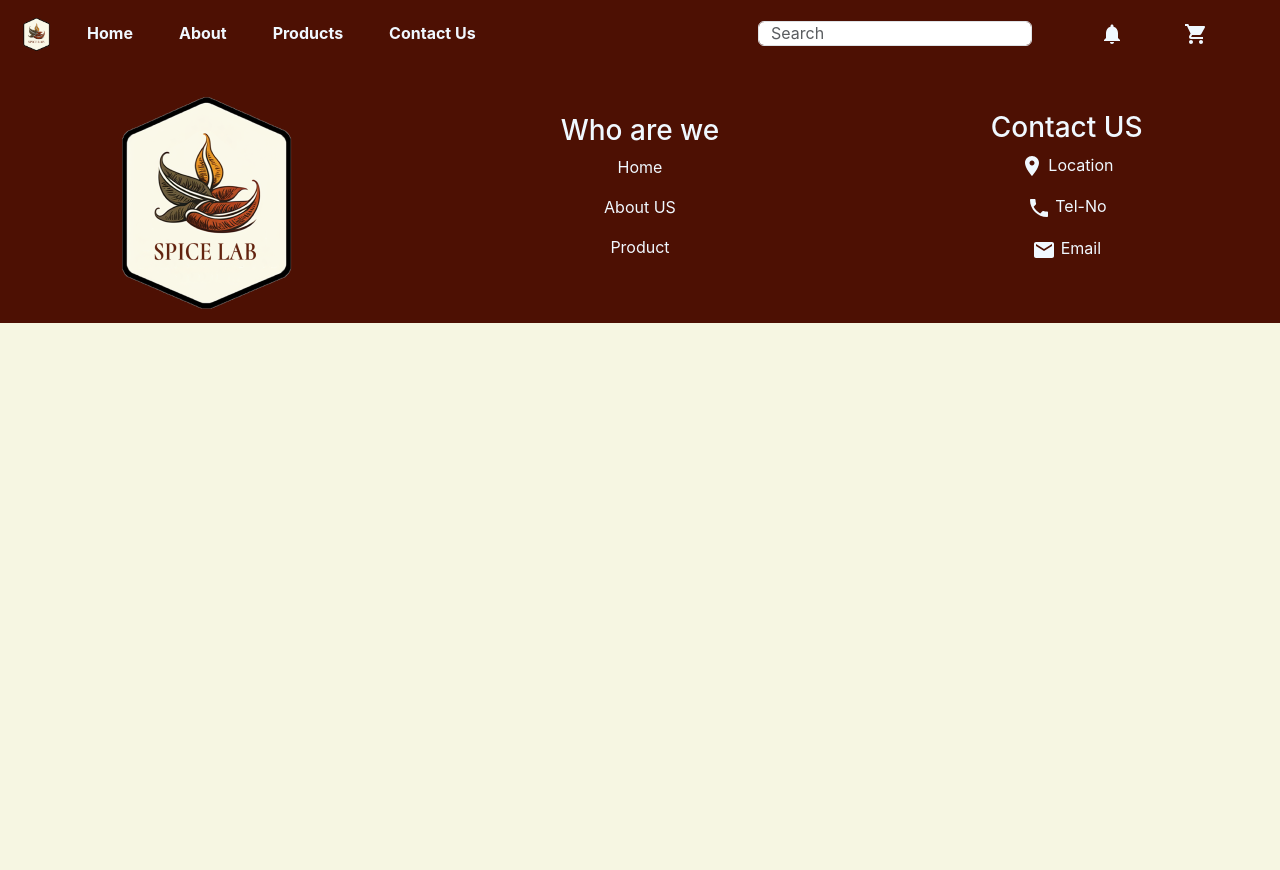
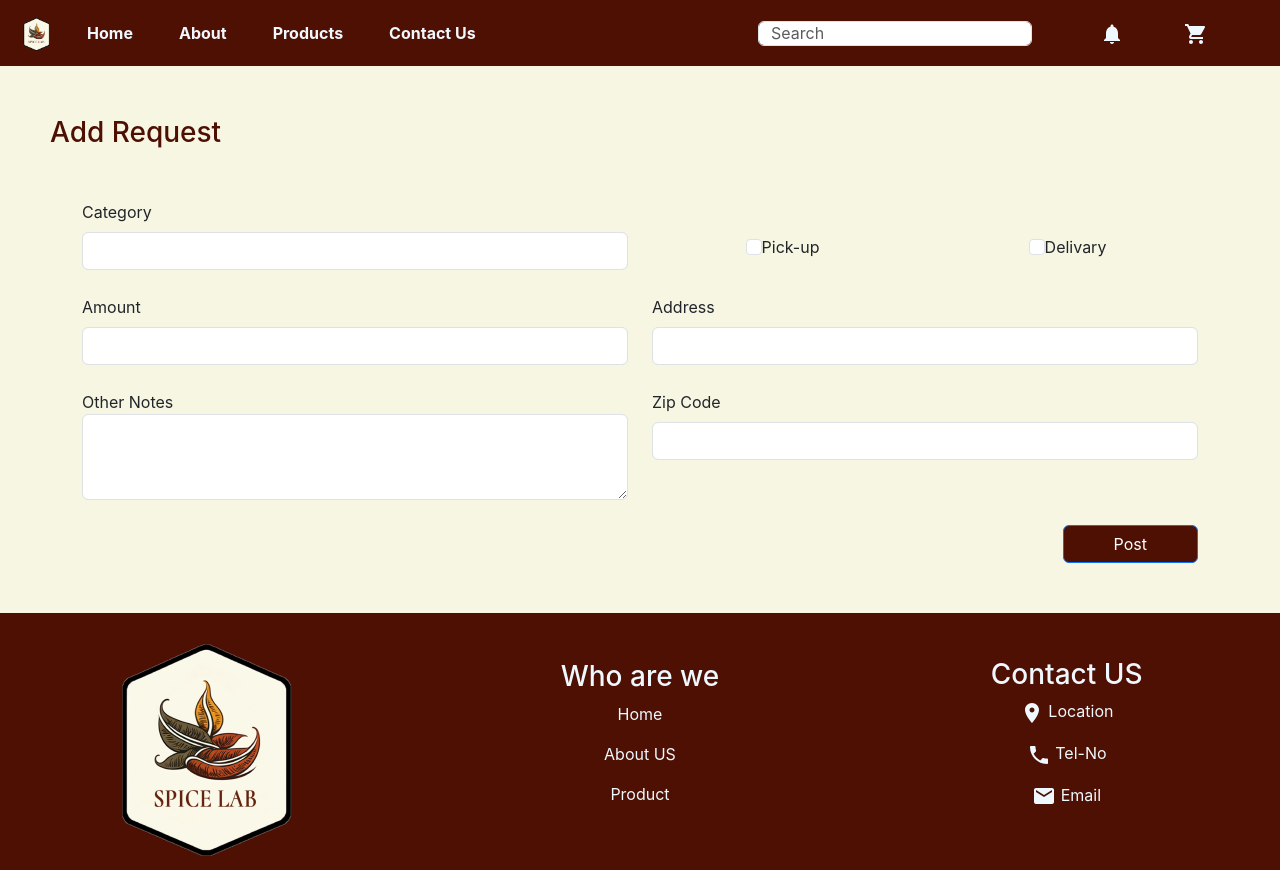
Before and after one commit to TharushaRuwantha/SpiceLab, a React (Create React App) app in the folder frontend/spice_lab/: page /addrequest in a window 1280 px wide. Before the commit the page ends 800 px from the top, so only its background shows below. Built offline with nearby package versions, Linux system fonts and the light colour scheme.

Commit message:
add the "add request component"

```diff
--- a/frontend/spice_lab/src/App.js
+++ b/frontend/spice_lab/src/App.js
@@ -5,6 +5,7 @@ import { BrowserRouter as Router, Route, Routes } from 'react-router-dom';
 import Navbar from './Components/navbarComponent/navbar';
 import FarmersProducts from './Components/FarmersProductsComponents/farmersproducts';
 import EditItemsPage from './Components/edititemspageComponent/edititemspage';
+import AddRequest from './Components/addRequestComponent/addRequestPage';
 
 function App() {
   return (
@@ -15,6 +16,7 @@ function App() {
           <Route path="/register" element={<Register/>}/>
           <Route path="/farmersproducts" element={<FarmersProducts/>}/>
           <Route path="/edititemspage" element={<EditItemsPage/>}/>
+          <Route path="/addrequest" element={<AddRequest/>}/>
         </Routes>
         <Footer/>
       </div>
--- /dev/null
+++ b/frontend/spice_lab/src/Components/addRequestComponent/addRequestPage.css
@@ -0,0 +1,38 @@
+.Topic-Text{
+    margin: 50px;
+    color: #4D1003;
+}
+
+.checkbox{
+    margin-left: 15px;
+
+}
+
+/* Error messages */
+.undertextCategory{
+    visibility: hidden;
+}
+.undertextAmount{
+    visibility: hidden;
+}
+
+.undertextAddress{
+    visibility: hidden;
+}
+.Postbtnrow{
+    text-align: right;
+    margin-bottom: 50px;
+}
+
+.Postbtn{
+    background-color: #4D1003;
+    padding-left: 50px;
+    padding-right: 50px;
+}
+
+.checkboxrow{
+    justify-content: center;
+    text-align: center;
+    margin-top: auto;
+    margin-bottom: auto;
+}
--- /dev/null
+++ b/frontend/spice_lab/src/Components/addRequestComponent/addRequestPage.js
@@ -0,0 +1,76 @@
+import React from "react";
+import "../addRequestComponent/addRequestPage.css"
+import { Container } from "@mui/material";
+
+function AddRequest(){
+
+    return(
+        <div>
+            <div className="row">
+                <div className="col">
+                    <h3 className="Topic-Text">Add Request</h3>
+                </div>
+            </div>
+           <div className="container">
+            <form>
+            <div className="row">
+                <div className="col-md-6">
+                     <label for="exampleInputEmail1" class="form-label">Category</label>
+                     <input type="text" class="form-control" id="exampleInputEmail1" aria-describedby="emailHelp"/>
+                     <div id="emailHelp" class="form-text undertextCategory">error in category</div>
+                </div>
+                <div className="checkboxrow col-md-6">
+                    <div className=" row ">
+                    <div className="col-6">
+                        <input type="checkbox" class="form-check-input" id="exampleCheck1" />
+                        <label class="form-check-label" for="exampleCheck1">Pick-up</label>
+                    </div>
+                    <div className="col-6">
+                        <input type="checkbox" class="form-check-input" id="exampleCheck1" />
+                        <label class="form-check-label" for="exampleCheck1">Delivary</label>
+                    </div>
+                    </div>
+
+                </div>
+                <div className="col-md-6">
+                     <label for="exampleInputEmail1" class="form-label">Amount</label>
+                     <input type="text" class="form-control" id="exampleInputEmail1" aria-describedby="emailHelp"/>
+                     <div id="emailHelp" class="form-text undertextAmount">error in Amount</div>
+
+
+                </div>
+                <div className="col-md-6">
+                     <label for="exampleInputEmail1" class="form-label">Address</label>
+                     <input type="text" class="form-control" id="exampleInputEmail1" aria-describedby="emailHelp"/>
+                     <div id="emailHelp" class="form-text undertextAddress">error in Address</div>
+
+                </div>
+                <div className="col-md-6">
+
+                     <label for="exampleFormControlTextarea1">Other Notes</label>
+                     <textarea class="form-control" id="exampleFormControlTextarea1" rows="3"></textarea>
+                     <div id="emailHelp" class="form-text undertextAddress">error in Address</div>
+
+
+                </div>
+                <div className="col-md-6">
+                     <label for="exampleInputEmail1" class="form-label">Zip Code</label>
+                     <input type="" class="form-control" id="exampleInputEmail1" aria-describedby="emailHelp"/>
+                     <div id="emailHelp" class="form-text undertextAmount">error in Amount</div>
+                </div>
+
+            </div>
+            <div className="row">
+                <div className="Postbtnrow container-fluid">
+                    <button type="submit" class="Postbtn btn btn-primary ">Post</button>
+
+                </div>
+            </div>
+            </form>
+           </div>
+        </div>
+    );
+
+}
+
+export default AddRequest;
```
